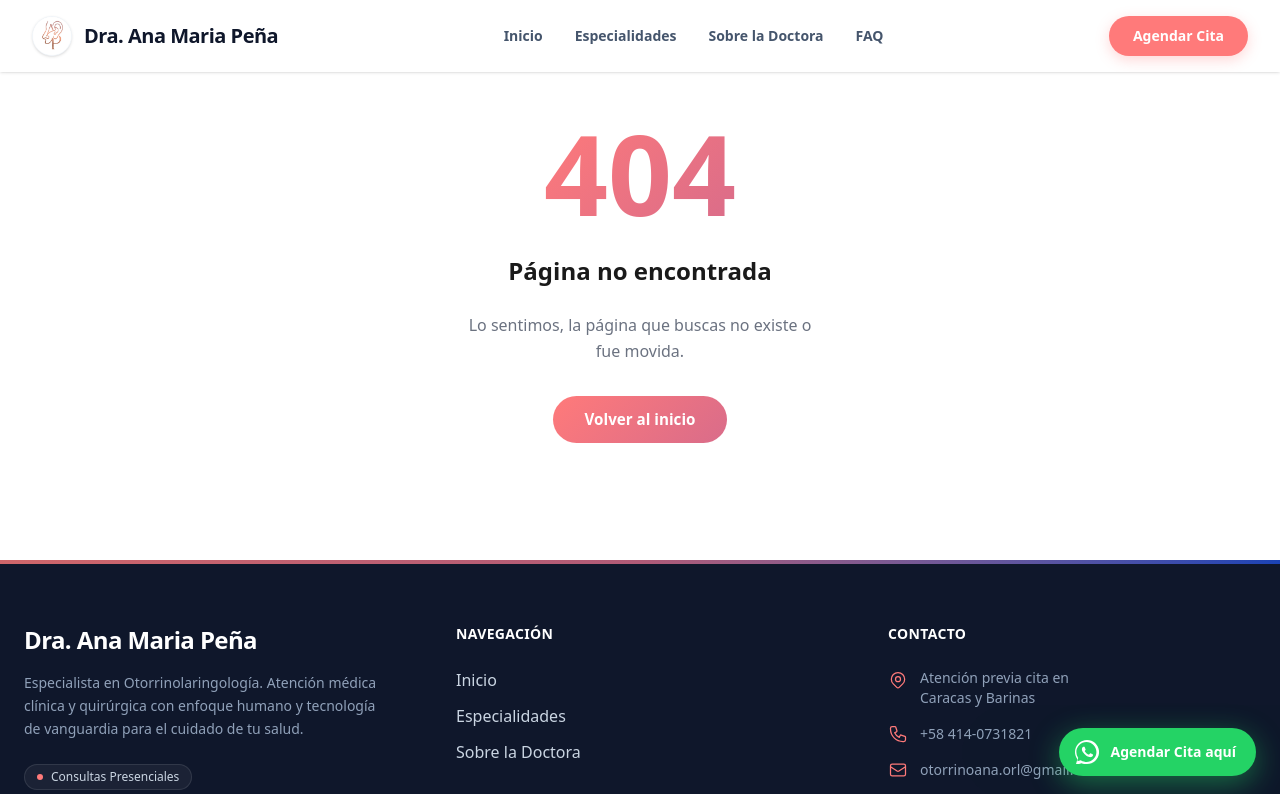
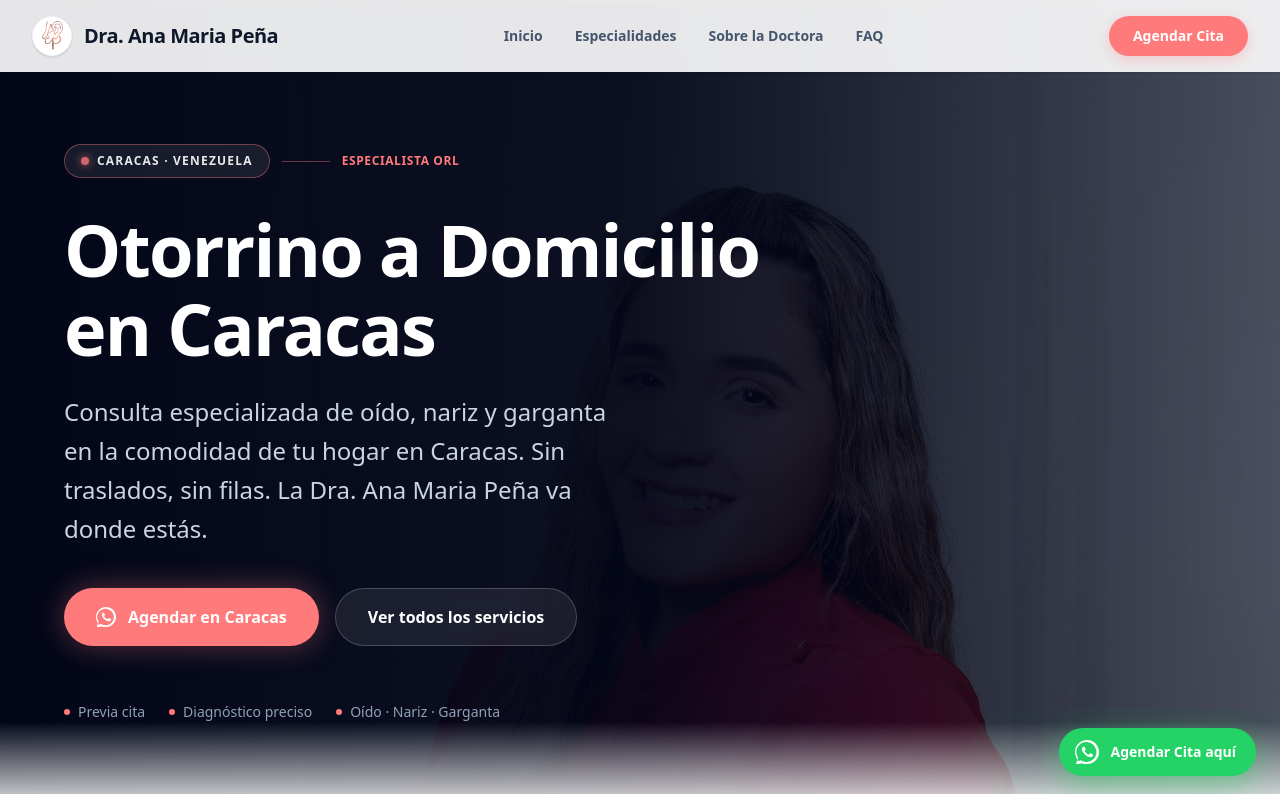
Before and after one commit to messorid/dranapena, a Next.js app: page /otorrino-a-domicilio-en-caracas in a window 1280 px wide. Before the commit this address had no page. Shown: the top 794 px of the page. Built offline with nearby package versions, Linux system fonts and the light colour scheme.

Commit message:
Otorrino a domicilio

```diff
--- /dev/null
+++ b/app/otorrino-a-domicilio-en-caracas/page.jsx
@@ -0,0 +1,64 @@
+import SEOLandingCaracas from "@/components/SEOLandingCaracas";
+import { SITE_URL } from "@/lib/contact";
+
+export const metadata = {
+  title: "Otorrino a Domicilio en Caracas | Dra. Ana Maria Peña",
+  description:
+    "Otorrino a domicilio en Caracas. Consulta de oído, nariz y garganta en tu hogar con la Dra. Ana Maria Peña, especialista ORL. Coordina tu visita por WhatsApp.",
+  keywords: [
+    "otorrino a domicilio Caracas",
+    "otorrino domicilio Caracas",
+    "médico oído nariz garganta a domicilio Caracas",
+    "ORL a domicilio Caracas",
+    "consulta otorrino en casa Caracas",
+    "especialista garganta domicilio Caracas",
+  ],
+  openGraph: {
+    title: "Otorrino a Domicilio en Caracas | Dra. Ana Maria Peña",
+    description:
+      "Consulta de otorrinolaringología a domicilio en Caracas. La Dra. Ana Maria Peña evalúa oído, nariz y garganta en la comodidad de tu hogar.",
+    url: `${SITE_URL}/otorrino-a-domicilio-en-caracas`,
+    siteName: "Dra. Ana Maria Peña",
+    images: [{ url: "/images/og-image.jpeg", width: 1200, height: 630 }],
+    locale: "es_VE",
+    type: "website",
+  },
+  alternates: {
+    canonical: `${SITE_URL}/otorrino-a-domicilio-en-caracas`,
+  },
+};
+
+const faqs = [
+  {
+    q: "¿La Dra. Peña realmente atiende a domicilio en Caracas?",
+    a: "Sí. Las consultas a domicilio se coordinan directamente por WhatsApp. La disponibilidad depende de la zona de Caracas, el día y el tipo de consulta. Escríbenos y te confirmamos si tu caso es adecuado para atención en casa.",
+  },
+  {
+    q: "¿Qué condiciones puede evaluar el otorrino a domicilio?",
+    a: "Las consultas a domicilio son ideales para: dolor de oído agudo, sensación de taponamiento, otitis en niños que no pueden trasladarse, zumbidos, evaluación de pérdida auditiva leve-moderada, congestión nasal crónica y molestias de garganta sin emergencia. Procedimientos como limpieza de oídos también pueden realizarse a domicilio con el instrumental adecuado.",
+  },
+  {
+    q: "¿Qué ventajas tiene la consulta de otorrino a domicilio?",
+    a: "El paciente no necesita trasladarse en el tráfico de Caracas, no espera en sala de espera, el ambiente es familiar (ideal para niños), la evaluación es más tranquila y personalizada, y la recuperación —en caso de procedimientos menores— se hace en casa. Es especialmente útil para adultos mayores o pacientes con movilidad reducida.",
+  },
+  {
+    q: "¿Qué zonas de Caracas cubre la atención a domicilio?",
+    a: "La cobertura de zonas se coordina por WhatsApp según disponibilidad. Escríbenos indicando tu municipio o urbanización y te confirmamos si podemos atenderte. La respuesta es rápida.",
+  },
+  {
+    q: "¿Cómo coordino una visita del otorrino a mi domicilio en Caracas?",
+    a: "Usa el botón de WhatsApp en esta página. Cuéntanos brevemente los síntomas, tu zona de Caracas y la urgencia. La Dra. Peña o su equipo te confirman disponibilidad, horario y los pasos a seguir.",
+  },
+];
+
+export default function OtorrinoDomicilioCaracasPage() {
+  return (
+    <SEOLandingCaracas
+      heading="Otorrino a Domicilio en Caracas"
+      subheading="Consulta especializada de oído, nariz y garganta en la comodidad de tu hogar en Caracas. Sin traslados, sin filas. La Dra. Ana Maria Peña va donde estás."
+      intro="La Dra. Ana Maria Peña es especialista en Otorrinolaringología formada en la UCV con residencia en el Hospital Universitario de Caracas. Ofrece consultas a domicilio en Caracas para pacientes que prefieren o necesitan atención en casa: adultos mayores, niños con dificultad para trasladarse, o quienes simplemente valoran la comodidad de recibir atención médica especializada sin salir del hogar."
+      faqs={faqs}
+      waText="Hola Dra. Ana Maria, vengo de su sitio web y me gustaría coordinar una consulta de otorrino a domicilio en Caracas."
+    />
+  );
+}
--- /dev/null
+++ b/app/otorrinolaringologo-a-domicilio-en-caracas/page.jsx
@@ -0,0 +1,64 @@
+import SEOLandingCaracas from "@/components/SEOLandingCaracas";
+import { SITE_URL } from "@/lib/contact";
+
+export const metadata = {
+  title: "Otorrinolaringólogo a Domicilio en Caracas | Dra. Ana Maria Peña",
+  description:
+    "Otorrinolaringólogo a domicilio en Caracas. La Dra. Ana Maria Peña realiza consultas ORL en tu hogar. Diagnóstico de oído, nariz y garganta sin salir de casa.",
+  keywords: [
+    "otorrinolaringólogo a domicilio Caracas",
+    "otorrinolaringólogo domicilio Caracas",
+    "ORL domicilio Caracas Venezuela",
+    "médico especialista a domicilio Caracas",
+    "consulta otorrinolaringología en casa Caracas",
+    "especialista oído nariz garganta domicilio Caracas",
+  ],
+  openGraph: {
+    title: "Otorrinolaringólogo a Domicilio en Caracas | Dra. Ana Maria Peña",
+    description:
+      "Consulta de otorrinolaringología a domicilio en Caracas con la Dra. Ana Maria Peña. Diagnóstico especializado de oído, nariz y garganta en tu hogar.",
+    url: `${SITE_URL}/otorrinolaringologo-a-domicilio-en-caracas`,
+    siteName: "Dra. Ana Maria Peña",
+    images: [{ url: "/images/og-image.jpeg", width: 1200, height: 630 }],
+    locale: "es_VE",
+    type: "website",
+  },
+  alternates: {
+    canonical: `${SITE_URL}/otorrinolaringologo-a-domicilio-en-caracas`,
+  },
+};
+
+const faqs = [
+  {
+    q: "¿En qué consiste la consulta de otorrinolaringología a domicilio?",
+    a: "La Dra. Peña lleva el instrumental médico necesario a tu hogar: otoscopio, lupa, instrumental básico de exploración ORL. Realiza una evaluación clínica completa de oído, nariz y garganta, hace el diagnóstico y prescribe el tratamiento en el lugar. Para procedimientos como limpieza de oídos, también puede realizarse a domicilio con equipo portátil.",
+  },
+  {
+    q: "¿Es igual de efectiva la consulta a domicilio que en consultorio?",
+    a: "Para la mayoría de las condiciones clínicas del oído, nariz y garganta, sí. El otorrinolaringólogo puede diagnosticar otitis, sinusitis, amigdalitis, pérdida auditiva leve-moderada y muchos otros cuadros con un examen físico completo. Casos que requieran audiometría, tomografía o cirugía serán derivados al centro correspondiente.",
+  },
+  {
+    q: "¿Cuándo conviene pedir un otorrinolaringólogo a domicilio en Caracas?",
+    a: "La consulta a domicilio es ideal cuando: el paciente es un adulto mayor o tiene movilidad reducida, se trata de un niño pequeño que se altera en ambientes clínicos desconocidos, el síntoma es incapacitante (dolor severo de oído, vértigo intenso) y trasladarse es difícil, o simplemente prefieres la comodidad de recibir atención especializada en casa sin exponerte al tráfico de Caracas.",
+  },
+  {
+    q: "¿Cuánto tiempo dura la consulta a domicilio?",
+    a: "Una consulta de otorrinolaringología a domicilio dura entre 30 y 45 minutos, incluyendo la evaluación clínica, el diagnóstico y las indicaciones terapéuticas. Si se incluye limpieza de oídos u otro procedimiento menor, puede extenderse un poco más.",
+  },
+  {
+    q: "¿Cómo solicito la consulta del otorrinolaringólogo a domicilio en Caracas?",
+    a: "Escríbenos por WhatsApp usando el botón en esta página. Indícanos: síntomas, urgencia, zona de Caracas y si es para un niño o adulto. La Dra. Peña responde personalmente y coordina disponibilidad, logística y honorarios antes de la visita.",
+  },
+];
+
+export default function OtorrinolaringologoDomicilioCaracasPage() {
+  return (
+    <SEOLandingCaracas
+      heading="Otorrinolaringólogo a Domicilio en Caracas"
+      subheading="La Dra. Ana Maria Peña realiza consultas especializadas de ORL directamente en tu hogar en Caracas. Diagnóstico preciso y tratamiento sin salir de casa."
+      intro="Especialista en Otorrinolaringología con formación de postgrado en la Universidad Central de Venezuela y residencia clínica en el Hospital Universitario de Caracas. La Dra. Ana Maria Peña lleva la experiencia del consultorio a tu hogar, con instrumental médico portátil, diagnóstico profesional y el mismo estándar de atención que en consulta presencial. Servicio disponible en Caracas previa coordinación por WhatsApp."
+      faqs={faqs}
+      waText="Hola Dra. Ana Maria, vengo de su sitio web y me gustaría solicitar una consulta de otorrinolaringólogo a domicilio en Caracas."
+    />
+  );
+}
--- a/app/sitemap.js
+++ b/app/sitemap.js
@@ -30,6 +30,19 @@ export default function sitemap() {
     },
     {
       url: "https://www.otorrinoana.com/otorrino-en-barinas",
+      lastModified: new Date(),
+      changeFrequency: "monthly",
+      priority: 0.9,
+    },
+    // Caracas — a domicilio
+    {
+      url: "https://www.otorrinoana.com/otorrino-a-domicilio-en-caracas",
+      lastModified: new Date(),
+      changeFrequency: "monthly",
+      priority: 0.9,
+    },
+    {
+      url: "https://www.otorrinoana.com/otorrinolaringologo-a-domicilio-en-caracas",
       lastModified: new Date(),
       changeFrequency: "monthly",
       priority: 0.9,
```
